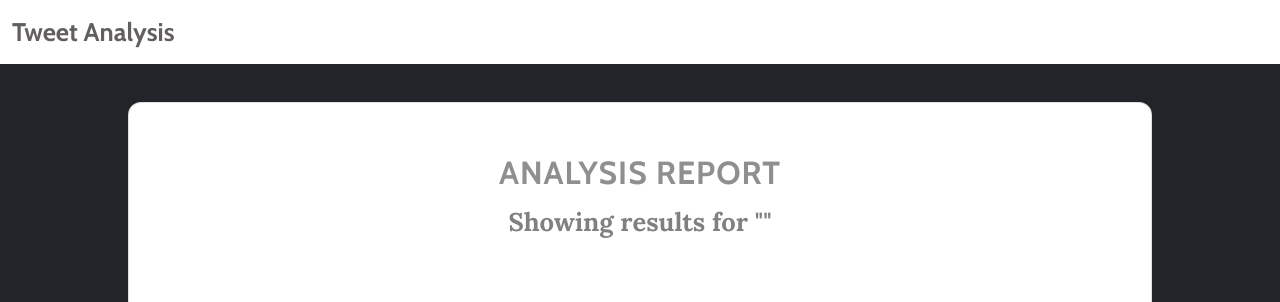
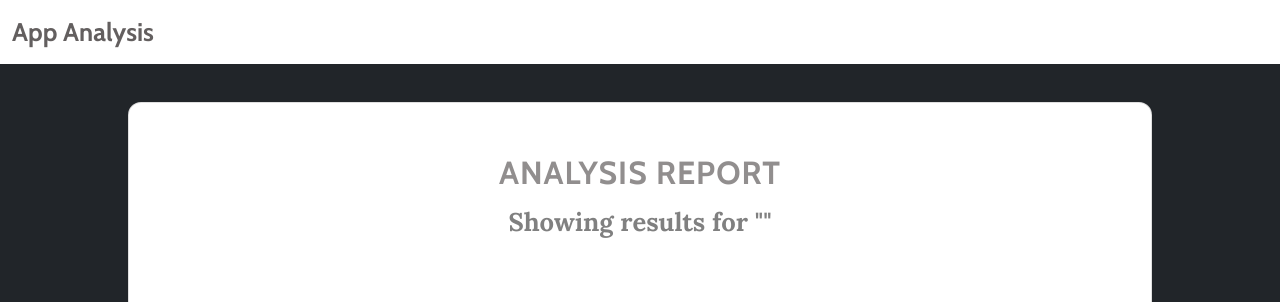
Before and after one commit to sanjay-thiyagarajan/credible, a Django app: template reviews/templates/reviews/app-results.html in a window 1280 px wide. Shown: the top 302 px of the page. Run offline with Django 3.2, Linux system fonts and the light colour scheme; the template is opened without the code that fills it, so the values that code supplies are empty; parts of the project's set-up code (start-up, migrations or seed data) failed here and were passed over; some libraries are stand-ins or nearby versions.

Commit message:
Update app-results.html

```diff
--- a/reviews/templates/reviews/app-results.html
+++ b/reviews/templates/reviews/app-results.html
@@ -17,7 +17,7 @@
 
 <body style="background: var(--bs-dark);">
     <nav class="navbar navbar-light navbar-expand-md" style="background: #ffffff;height: 8%;">
-        <div class="container-fluid"><a class="navbar-brand" href="#" style="font-weight: bold;color: rgba(82,78,78,0.9);font-family: Cabin, sans-serif;font-size: 160%;">Tweet Analysis</a><button class="navbar-toggler" data-bs-toggle="collapse"><span class="visually-hidden">Toggle navigation</span><span class="navbar-toggler-icon"></span></button></div>
+        <div class="container-fluid"><a class="navbar-brand" href="#" style="font-weight: bold;color: rgba(82,78,78,0.9);font-family: Cabin, sans-serif;font-size: 160%;">App Analysis</a><button class="navbar-toggler" data-bs-toggle="collapse"><span class="visually-hidden">Toggle navigation</span><span class="navbar-toggler-icon"></span></button></div>
     </nav>
 
     <div class="card" style="margin-left: 10%; margin-right:10%; margin-top: 3%; margin-bottom: 10%;border-radius: 13px;">
```
